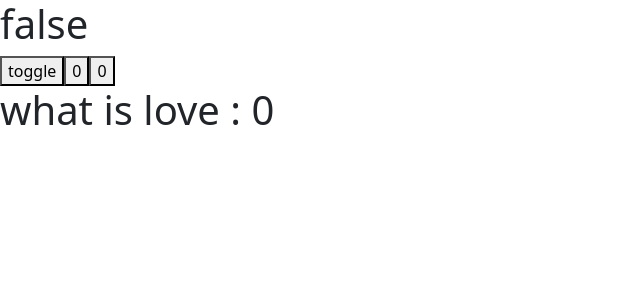
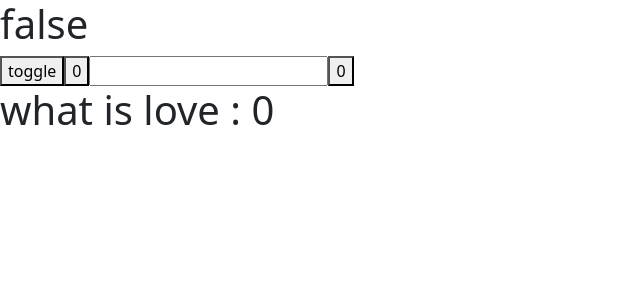
Before and after one commit to hossein-ansari/practice, a React (Create React App) app: page / in a window 1280 px wide. Shown: the top 300 px of the page, without its empty margins (0-640 px from the left). Built offline with nearby package versions, Linux system fonts and the light colour scheme.

Commit message:
practice useRef for get elements in DOM

```diff
--- a/src/Home.js
+++ b/src/Home.js
@@ -1,4 +1,4 @@
-import React, { useMemo, useState } from "react";
+import React, { useMemo, useState,useRef } from "react";
 import "./home.css";
 import useToggle from "./useToggle";
 import Memotry from "./Memotry";
@@ -6,7 +6,8 @@ export default function Home() {
   const [value, setValue] = useToggle(false);
   const [add, setAdd] = useState(0);
   const [less, setLess] = useState(0);
-
+  const Input = useRef()
+  console.log(Input.current);
   function addNum() {
     setAdd((prevState) => prevState + 1);
   }
@@ -25,7 +26,7 @@ export default function Home() {
       <h1>{value.toString()}</h1>
       <button onClick={setValue}>toggle</button>
       <button onClick={addNum}>{add}</button>
-
+      <input ref={Input} type="text" />
       <button onClick={lessNum}>{less}</button>
       <Memotry msg={less}/>
     </div>
```
Also changed, not shown: src/Memotry.js (+5 -3 lines).
